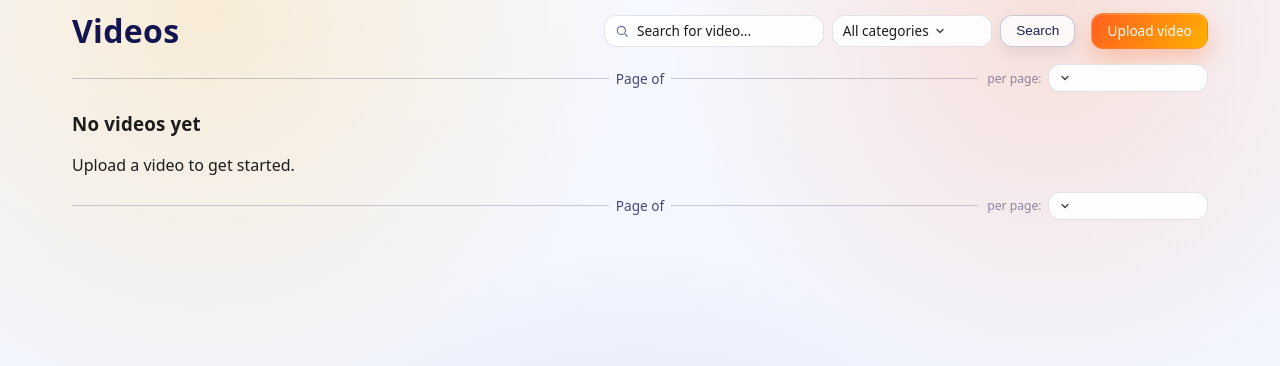
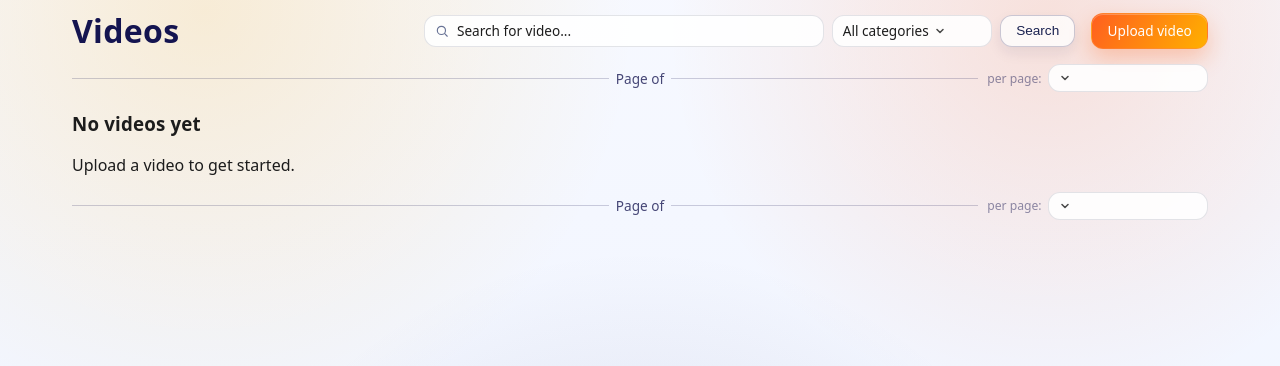
Before and after one commit to wvogel/eyestream, a FastAPI app: template app/templates/index.html in a window 1280 px wide. Shown: the part 54-420 px from the top of the page. Run offline with FastAPI, Linux system fonts and the light colour scheme; the template is opened without the code that fills it, so the values that code supplies are empty; parts of the project's set-up code (start-up, migrations or seed data) failed here and were passed over; some libraries are stand-ins or nearby versions.

Commit message:
ui: search field 400px
Co-Authored-By: Claude Opus 4.6 (1M context) <noreply@anthropic.com>

```diff
--- a/app/static/components.css
+++ b/app/static/components.css
@@ -1184,7 +1184,7 @@ html[data-theme="dark"] .url-help-fake-btn {
 
 .search-input-wrap {
   position: relative;
-  width: 220px;
+  width: 400px;
 }
 
 .search-suggest-panel {
```
